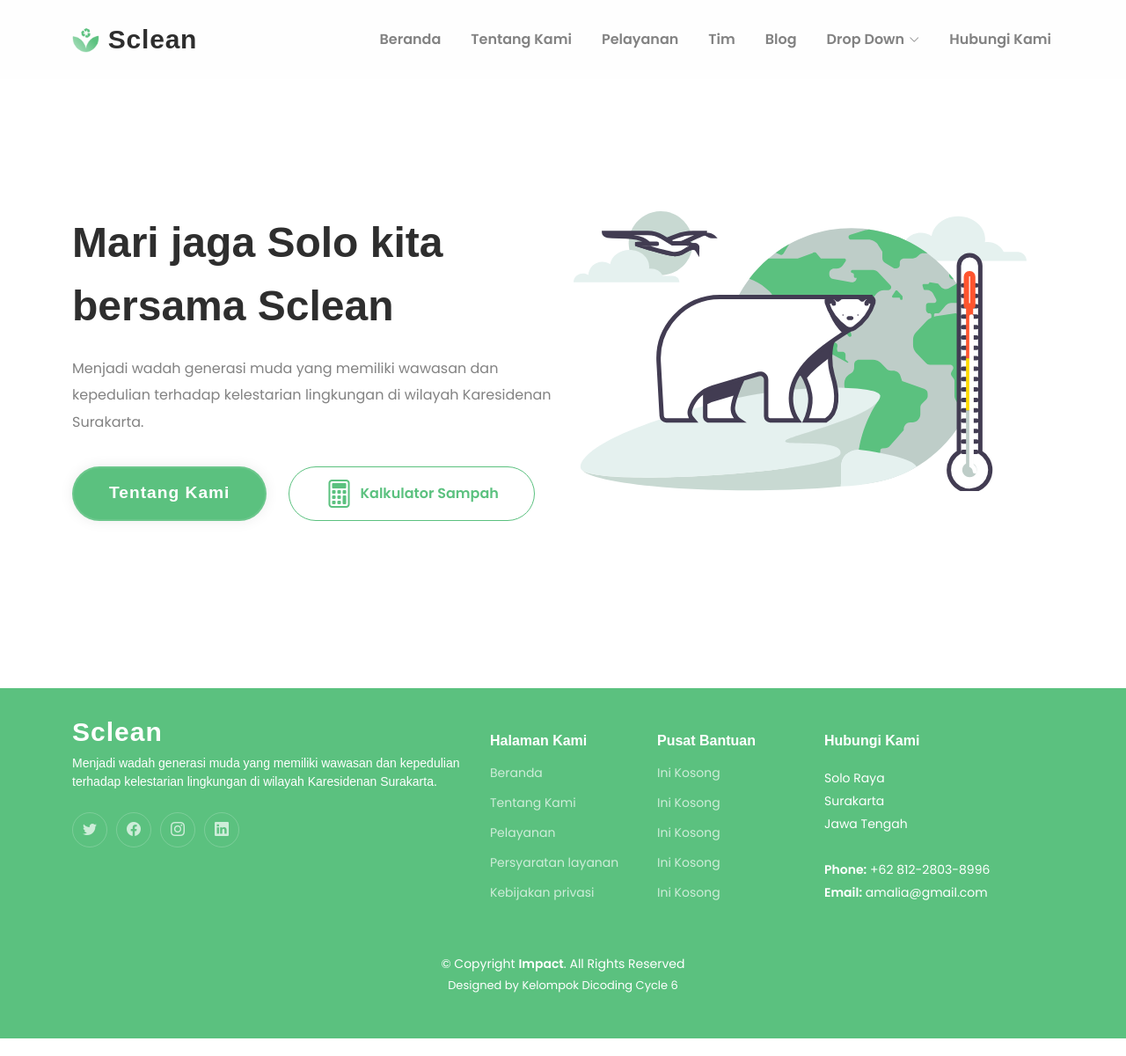
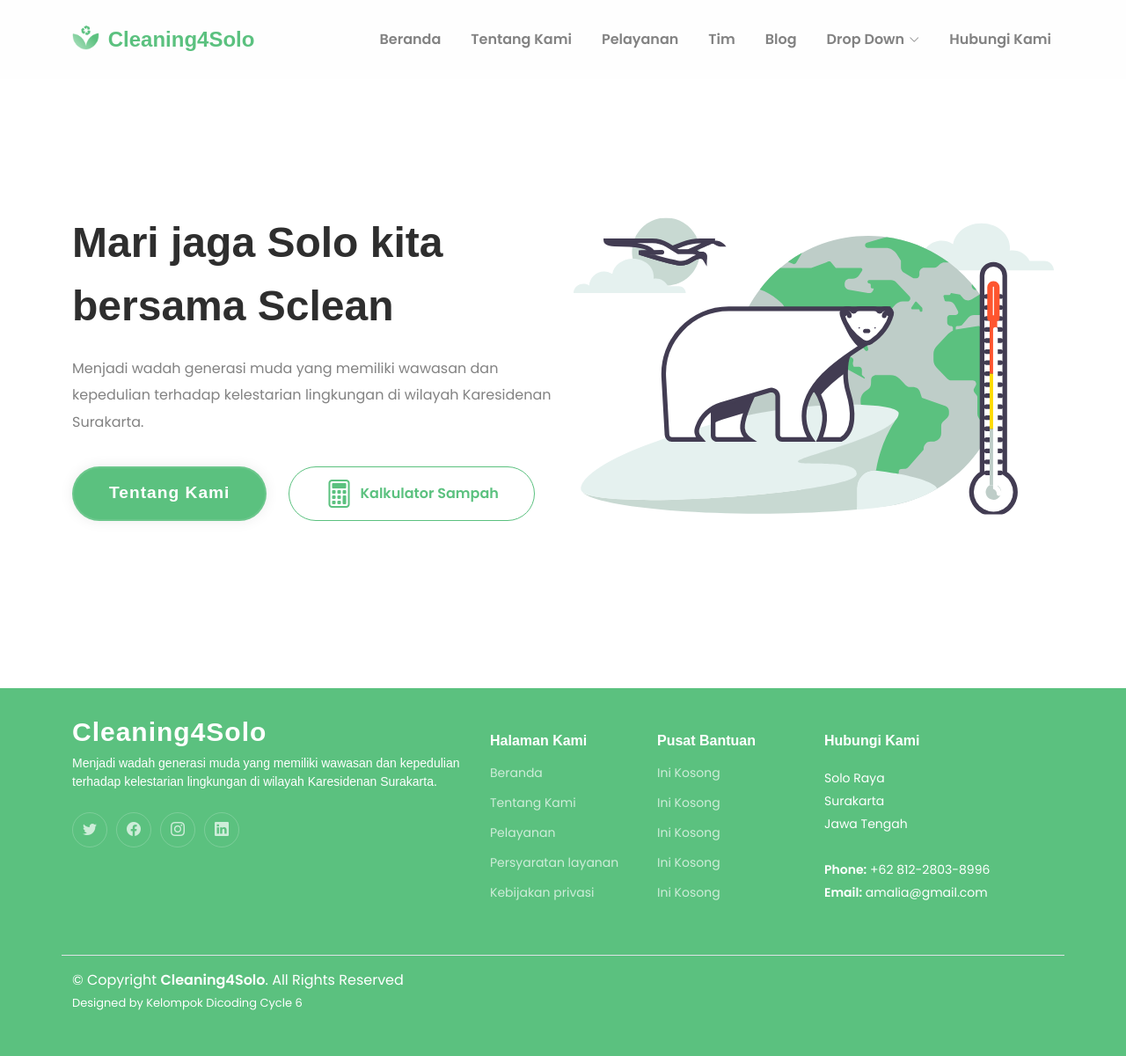
Before and after one commit to cleaning4solo/front-end, a website built with webpack: page src/templates/index.html in a window 1280 px wide. Shown: the whole page at 88% size. Built offline with nearby package versions, Linux system fonts and the light colour scheme; files whose address does not match are found by name.

Commit message:
optimized layout

```diff
--- a/src/public/css/style.css
+++ b/src/public/css/style.css
@@ -77,17 +77,12 @@ h6 {
 
 .header .logo img {
   max-height: 30px;
+  margin-bottom: 6px;
   margin-right: 10px;
 }
 
 .header .logo h1 {
-  font-size: 30px;
-  margin: 0;
-  font-weight: 600;
-  letter-spacing: 0.8px;
-  font-weight: bold;
-  color: #2E2E2E;
-  font-family: var(--font-primary);
+  color: var(--color-primary);
 }
 
 .sticked-header-offset {
@@ -638,52 +633,12 @@ h6 {
   line-height: 26px;
 }
 
-.footer .copyright {
-  text-align: center;
-}
-
 .footer .credits {
   padding-top: 4px;
-  text-align: center;
+  text-align: left;
   font-size: 13px;
 }
 
 .footer .credits a {
-  color: #fff;
+  color: var(--color-white);
 }
-
-
-/*--------------------------------------------------------------
-# Preloader
---------------------------------------------------------------*/
-/* #preloader {
-  position: fixed;
-  inset: 0;
-  z-index: 999999;
-  overflow: hidden;
-  background: #fff;
-  transition: all 0.6s ease-out;
-} */
-
-/* #preloader:before {
-  content: "";
-  position: fixed;
-  top: calc(50% - 30px);
-  left: calc(50% - 30px);
-  border: 6px solid #fff;
-  border-color: var(--color-primary) transparent var(--color-primary) transparent;
-  border-radius: 50%;
-  width: 60px;
-  height: 60px;
-  animation: animate-preloader 1.5s linear infinite;
-}
-
-@keyframes animate-preloader {
-  0% {
-    transform: rotate(0deg);
-  }
-
-  100% {
-    transform: rotate(360deg);
-  }
-} */
--- a/src/scripts/views/components/component-creator.js
+++ b/src/scripts/views/components/component-creator.js
@@ -10,7 +10,7 @@ const createHomePageComponent = () => `
         <a href="#" class="glightbox btn-watch-video d-flex align-items-center"><i class="bi bi-calculator"></i><span>Kalkulator Sampah</span></a>
       </div>
     </div>
-    <div class="col-lg-6 order-1 order-lg-2">
+    <div class="col-lg-6 order-1 order-lg-2 d-flex justify-content-center">
       <img src="img/hero-img4.svg" class="img-fluid" alt="" />
     </div>
   </div>
--- a/src/templates/index.html
+++ b/src/templates/index.html
@@ -4,7 +4,7 @@
     <meta charset="utf-8" />
     <meta content="width=device-width, initial-scale=1.0" name="viewport" />
 
-    <title>Website Dicoding Cycle 6</title>
+    <title>Cleaning4Solo</title>
     <meta content="" name="description" />
     <meta content="" name="keywords" />
 
@@ -24,8 +24,8 @@
     <header id="header" class="header d-flex align-items-center">
       <div class="container-fluid container-xl d-flex align-items-center justify-content-between">
         <a href="#/homepage" class="logo d-flex align-items-center">
-          <img src="img/favicon.png" alt="Sclean" />
-          <h1>Sclean</h1>
+          <img src="img/favicon.png" alt="Cleaning4Solo logo" />
+          <h1 class="mb-0 fw-bold fs-4">Cleaning4Solo</h1>
         </a>
         <nav id="navbar" class="navbar">
           <ul>
@@ -75,7 +75,7 @@
         <div class="row gy-4">
           <div class="col-lg-5 col-md-12 footer-info">
             <a href="index.html" class="logo d-flex align-items-center">
-              <span>Sclean</span>
+              <span>Cleaning4Solo</span>
             </a>
             <p>Menjadi wadah generasi muda yang memiliki wawasan dan kepedulian terhadap kelestarian lingkungan di wilayah Karesidenan Surakarta.</p>
             <div class="social-links d-flex mt-4">
@@ -120,10 +120,9 @@
           </div>
         </div>
       </div>
-
-      <div class="container mt-4">
-      <div class="copyright">
-        &copy; Copyright <strong><span>Impact</span></strong>. All Rights Reserved
+      <div class="container mt-4 pt-3 border-top">
+      <div class="copyright text-left fs-6">
+        &copy; Copyright <strong><span class="fw-bold text-white">Cleaning4Solo</span></strong>. All Rights Reserved
       </div>
       <div class="credits">
         Designed by <a href="#">Kelompok Dicoding Cycle 6</a>
```
